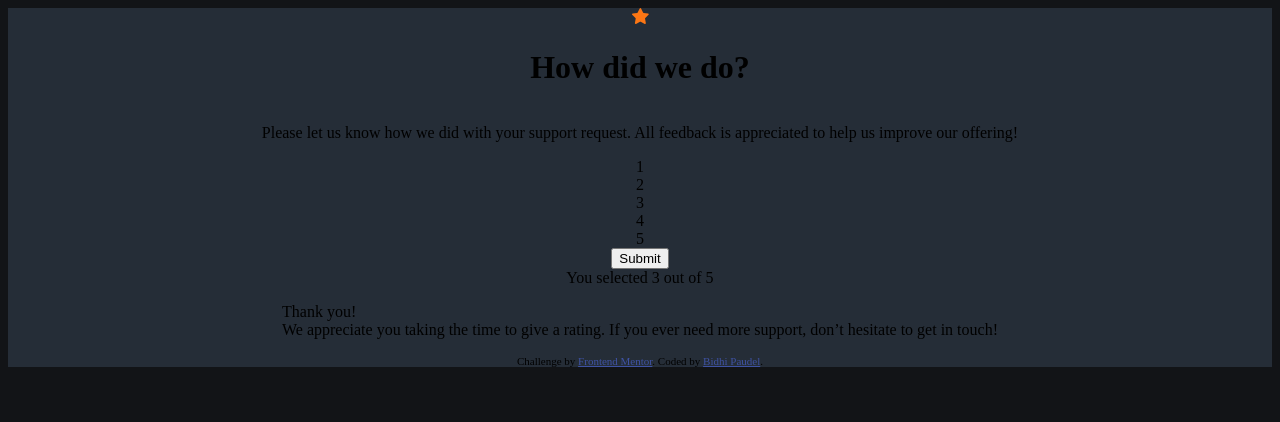
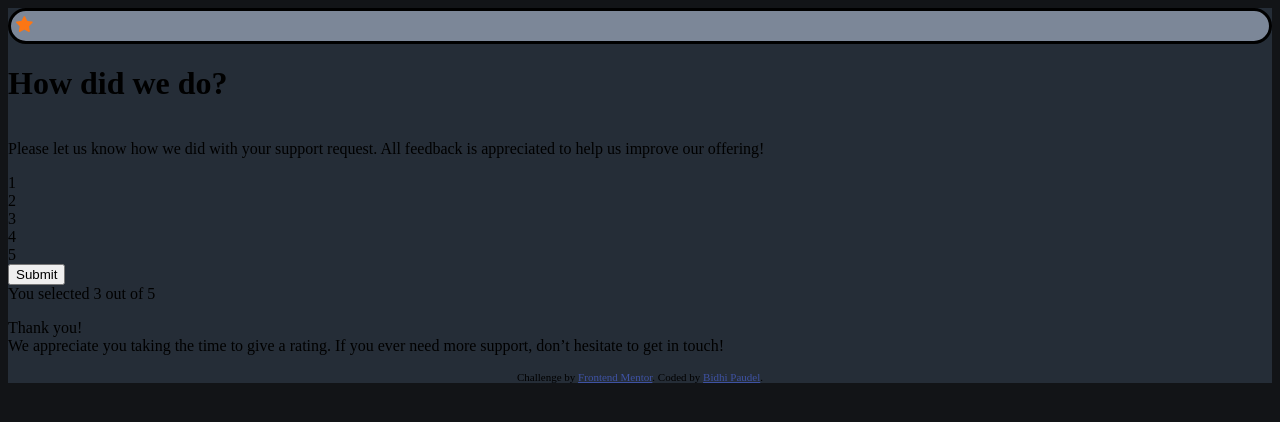
Before and after one commit to Bidhi1/interactive-rating-component-main, a plain HTML site: page index.html in a window 1280 px wide. Drawn offline with Linux system fonts and the light colour scheme.

Commit message:
sixth-commit

```diff
--- a/style.css
+++ b/style.css
@@ -28,13 +28,15 @@
 .container{
     display: flex;
     flex-direction: column;
-    align-items: center;
-    justify-content: center;
+
     background-color: var(--DarkBlue);
 }
 
-.container .img{
+.container .image{
     border: 3px solid black;
+    padding: 5px;
+    border-radius: 50px;
+    background-color: var(--MediumGrey);
 
 }
 
```
